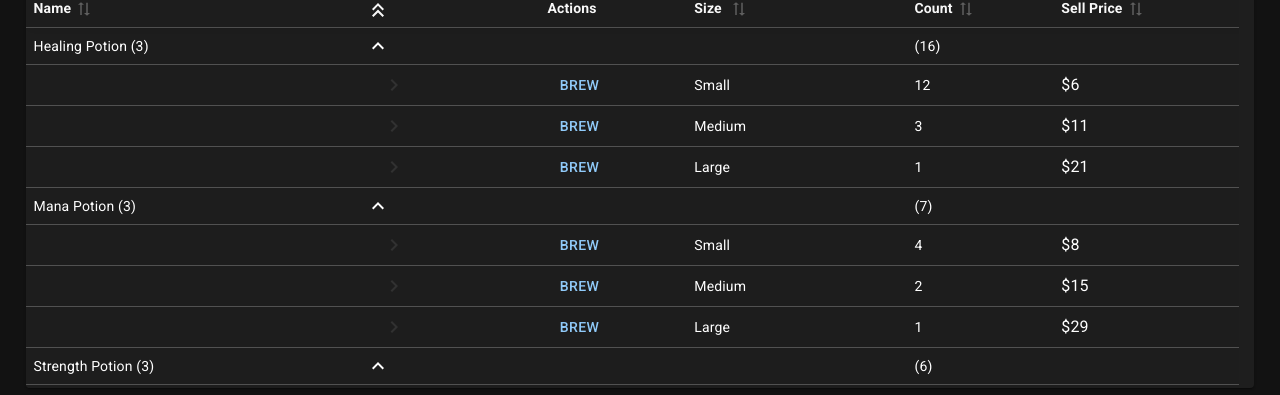
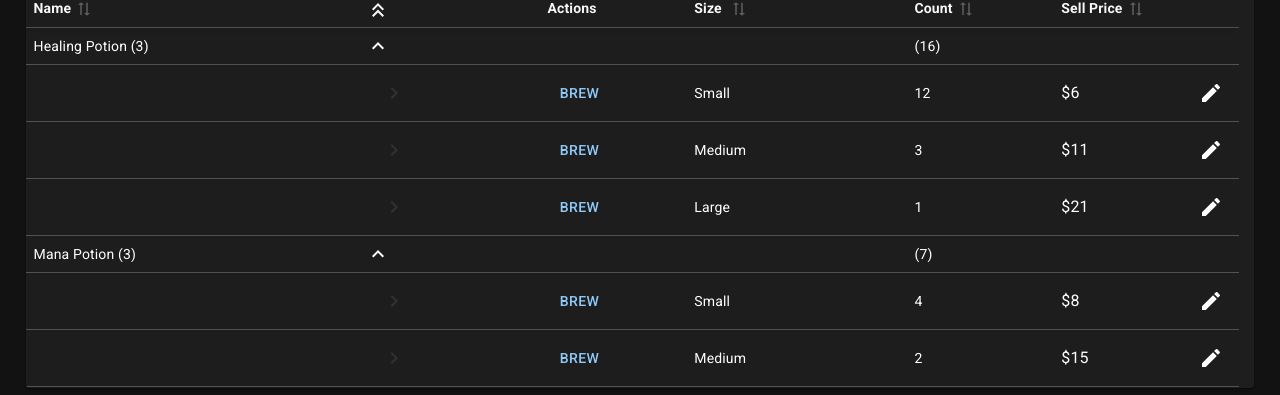
Before and after one commit to Ntropish/brew-battle, a React (Vite) app: page /#/ in a window 1280 px wide. Both pictures are taken after a click on the button 383 px from the left and 412 px from the top of the page. Shown: the part 402-797 px from the top of the page. Built offline with nearby package versions, Linux system fonts and the light colour scheme.

Commit message:
Fix missing edit price dialog

```diff
--- a/src/routes/home/components/brew/SellPriceCell.tsx
+++ b/src/routes/home/components/brew/SellPriceCell.tsx
@@ -9,7 +9,6 @@ type SellPriceCellProps = {
   brewKey: BrewKey;
   brewSize: BrewSize;
   onEditClick: (e: React.MouseEvent<HTMLElement>) => void;
-  canWrite?: boolean;
 };
 
 const SellPriceCell: React.FC<SellPriceCellProps> = ({
@@ -18,7 +17,6 @@ const SellPriceCell: React.FC<SellPriceCellProps> = ({
   brewSize,
 
   onEditClick,
-  canWrite,
 }) => {
   const formattedSellPrice = new Intl.NumberFormat("en-US", {
     style: "currency",
@@ -33,7 +31,6 @@ const SellPriceCell: React.FC<SellPriceCellProps> = ({
         {formattedSellPrice}
       </Typography>
 
-      {canWrite && (
       <IconButton
         data-brew-key={brewKey}
         data-brew-size={brewSize}
@@ -42,7 +39,6 @@ const SellPriceCell: React.FC<SellPriceCellProps> = ({
       >
         <EditIcon />
       </IconButton>
-      )}
     </Stack>
   );
 };
```
Lines whose indentation alone changed are shown as unchanged.
